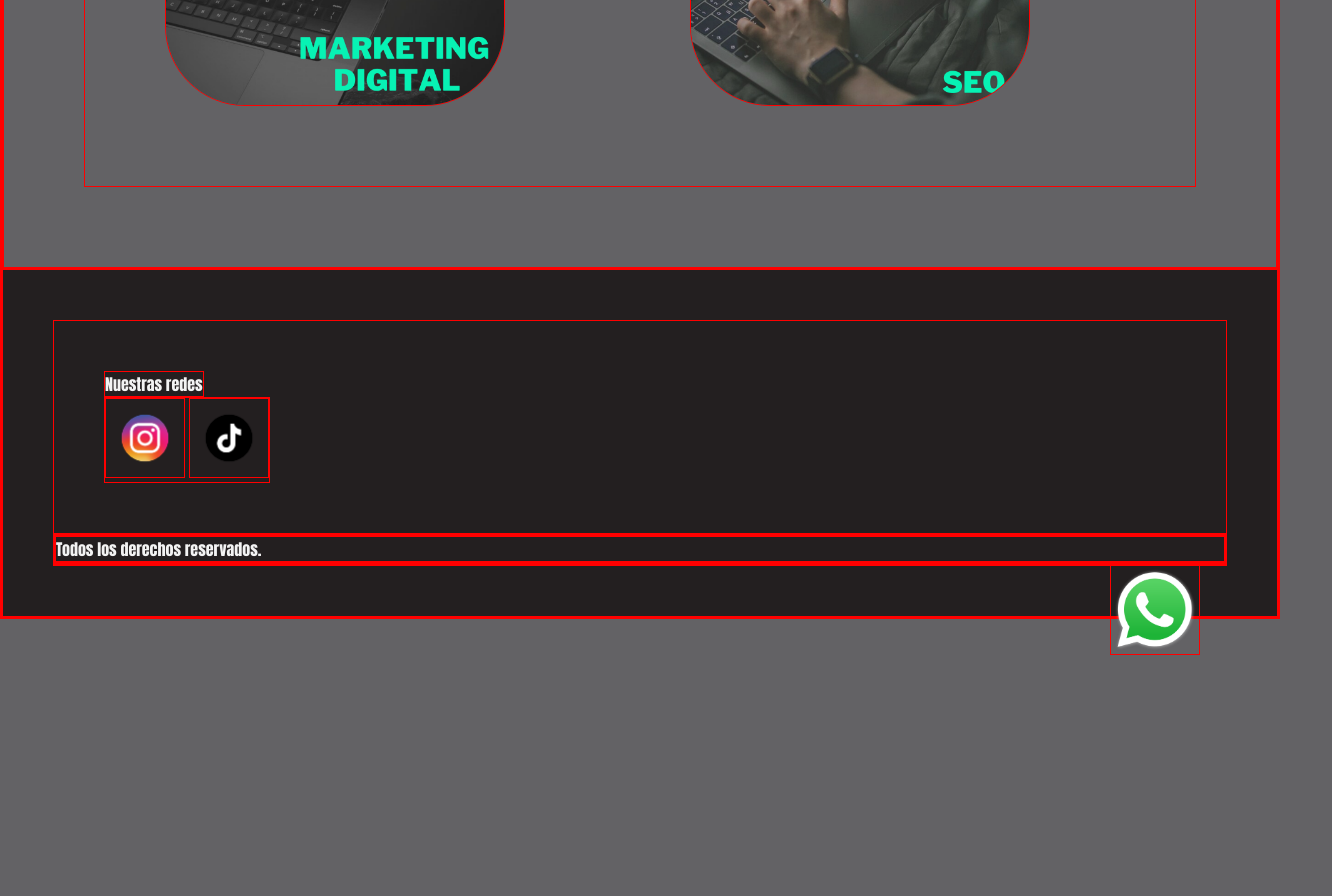
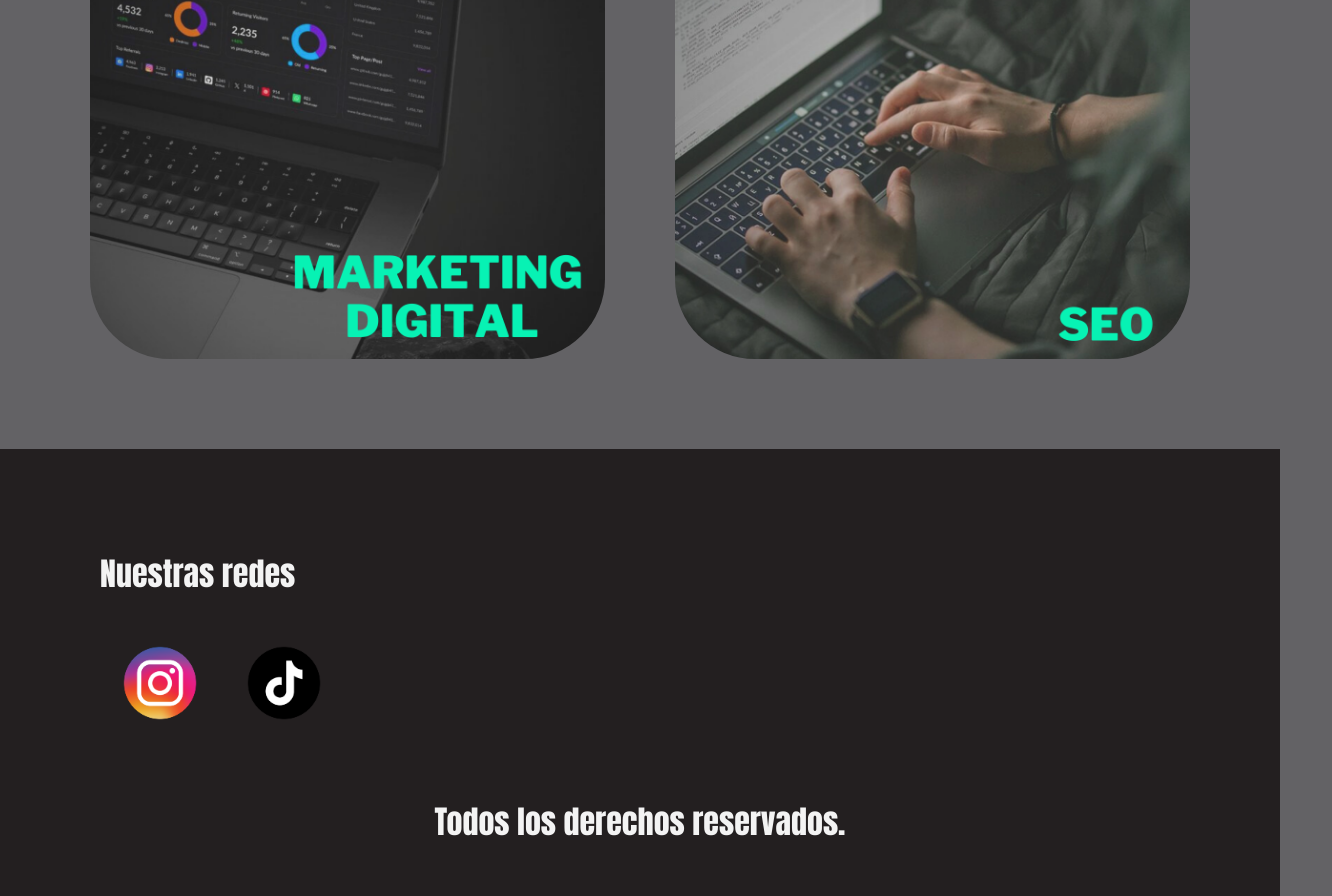
Before and after one commit to MTimchukB/proyecto--mendry, a plain HTML site: page index.html in a window 1280 px wide. Shown: the part 1899-2795 px from the top of the page, 1332 px wide, since content can reach past the window. Before the commit the page ends 2554 px from the top, so only its background shows below. Drawn offline with Linux system fonts and the light colour scheme.

Commit message:
progreso

```diff
--- a/css/style.css
+++ b/css/style.css
@@ -8,7 +8,6 @@
 
 /* Reset */
 * {
-  border: 1px solid red;
   padding: 0;
   margin: 0;
   box-sizing: border-box;
@@ -51,38 +50,44 @@ body {
 .banner-texto {
   position: absolute;
   top: 500px;
-  left: 700px;
+  left: 1000px;
+}
+
+.servicios {
+  display: flex;
+  flex-direction: column;
+  text-align: center;
+  justify-content: center;
+  align-items: center;
 }
 
 .nuestros-servicios {
   display: grid;
   grid-template-columns: repeat(2, 1fr);
-  gap: 100px;
-  padding: 80px;
-  margin: 80px;
-  justify-content: center;
+  gap: 70px;
+  padding: 90px;
 }
 
 .servicios-texto {
   padding-top: 6em;
+  text-align: center;
 }
 
 .diseño-web,
 .diseño-uxui,
 .mkt,
 .seo {
-  width: 80%;
+  width: 100%;
   height: auto;
   border-radius: 80px;
 }
 
 h1 {
   color: #cab2ff;
-  text-align: center;
   font-family: "Anton", serif;
   font-weight: 700;
   font-style: normal;
-  font-size: 4rem;
+  font-size: 5rem;
 }
 
 h2 {
@@ -91,7 +96,7 @@ h2 {
   font-family: "Anton", serif;
   font-weight: 400;
   font-style: normal;
-  font-size: 2.5rem;
+  font-size: 3rem;
 }
 
 h3 {
@@ -107,6 +112,7 @@ p {
   font-family: "Anton", serif;
   font-weight: 400;
   font-style: normal;
+  font-size: 2rem;
 }
 
 header nav ul {
@@ -134,14 +140,15 @@ footer {
   background-color: #231f20;
   color: #07f2b4;
   padding: 50px;
-  height: 100%;
+  height: 150%;
 }
 
 .whatsapp-img {
-  position: absolute;
+  position: fixed;
   right: 5em;
-  width: 90px;
-  height: auto;
+  width: 80px;
+  height: 80px;
+  bottom: 80px;
 }
 
 .sobre-nosotros {
@@ -155,6 +162,7 @@ footer {
   flex-direction: column;
   align-items: flex-start;
   padding: 50px;
+  gap: 25px;
 }
 
 .nuestras-redes h2 {
@@ -168,11 +176,17 @@ footer {
 }
 
 .instagram {
-  width: 80px;
+  width: 120px;
   height: auto;
 }
 
 .tik-tok {
-  width: 80px;
+  width: 120px;
   height: auto;
 }
+
+.derechos {
+  display: flex;
+  justify-content: center;
+  align-items: center;
+}
--- a/index.html
+++ b/index.html
@@ -52,7 +52,7 @@
           <h1>Te ayudamos a potenciar tu negocio al siguiente nivel.</h1>
         </div>
       </section>
-      <section>
+      <section class="servicios">
         <div class="servicios-texto">
           <h2>Nuestros servicios</h2>
         </div>
@@ -75,14 +75,12 @@
           <img src="./media/tiktok.png" alt="Tik Tok" class="tik-tok" />
         </div>
       </section>
-      <section>
-        <div>
+      <section class="derechos">
+        <div class="derechos-reservados">
           <p>Todos los derechos reservados.</p>
         </div>
       </section>
-      <div>
-        <img src="./media/whatsapp.png" alt="WhatsApp" class="whatsapp-img" />
-      </div>
+      <img src="./media/whatsapp.png" alt="WhatsApp" class="whatsapp-img" />
     </footer>
   </body>
 </html>
```
